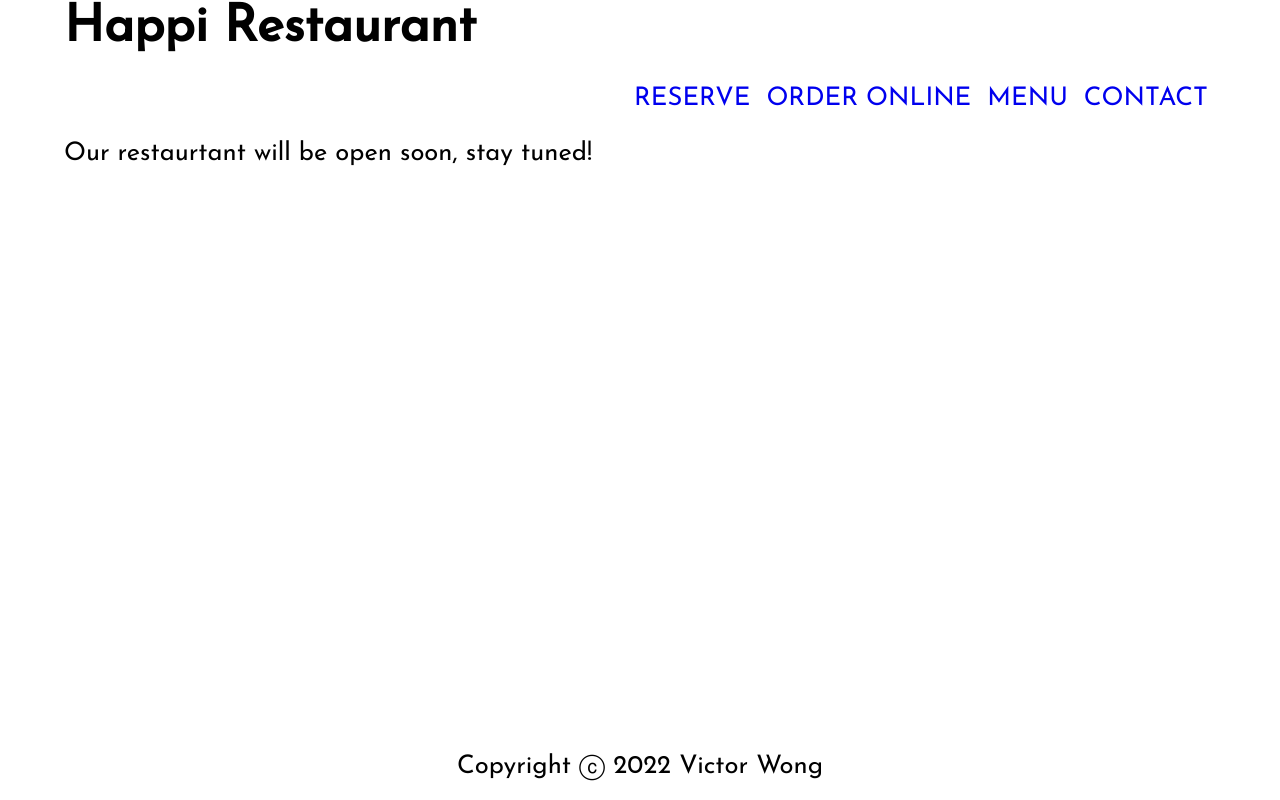
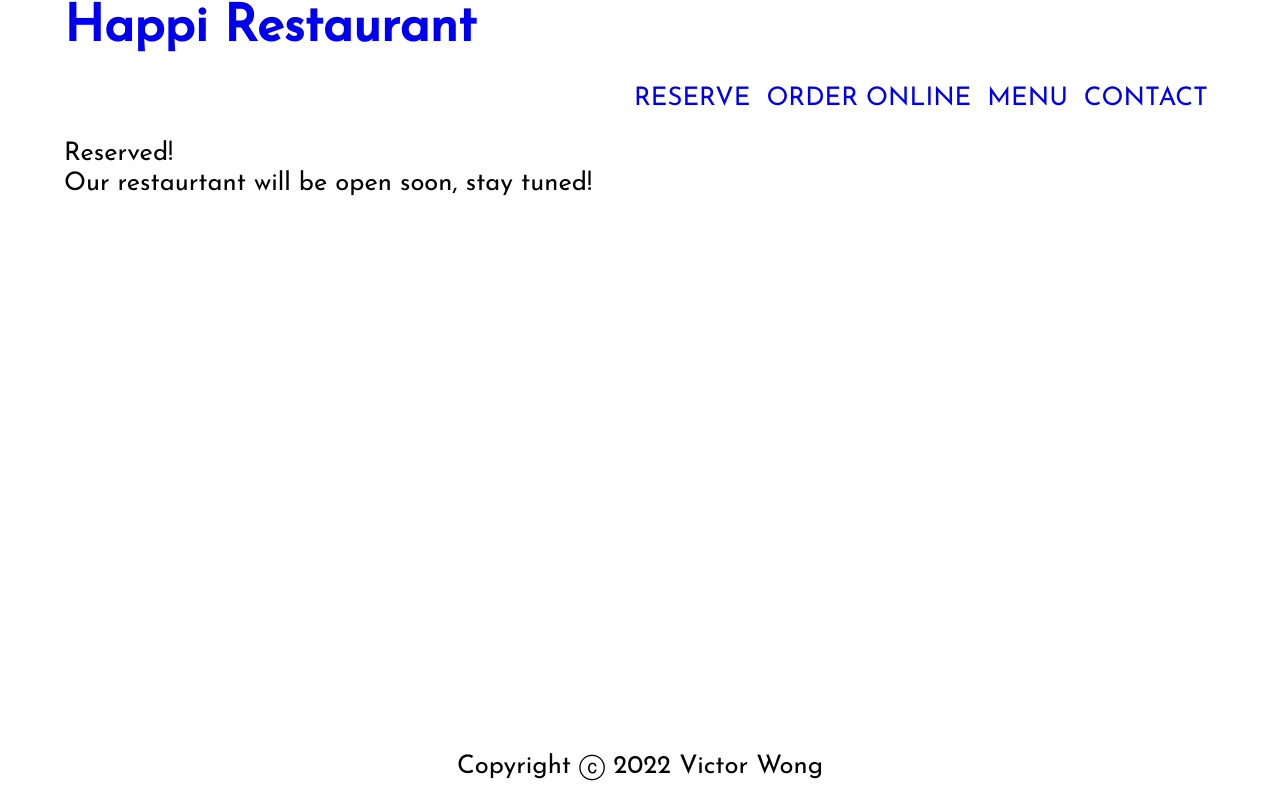
Before and after one commit to VictorKwong/happi-restaurant, a React (Create React App) app: page /reserve in a window 1280 px wide. Built offline with nearby package versions, Linux system fonts and the light colour scheme.

Commit message:
add react route

```diff
--- a/src/App.js
+++ b/src/App.js
@@ -2,6 +2,11 @@ import React, {Component} from 'react';
 import Header from './components/Header';
 import Main from './components/Main';
 import Footer from './components/Footer';
+import Reserve from './components/Reserve';
+import Order_online from './components/Order_online';
+import Menu from './components/Menu';
+import Contact from './components/Contact';
+
 
 class App extends Component{
   render(){
--- /dev/null
+++ b/src/components/Contact.js
@@ -0,0 +1,13 @@
+import React, { Component } from 'react';
+
+class Contact extends Component{
+    render(){
+        return(
+            <div>
+                <p>Contact Location</p>
+            </div>
+        );
+    }
+}
+
+export default Contact;
--- a/src/components/Header.js
+++ b/src/components/Header.js
@@ -1,20 +1,38 @@
 import React, { Component } from 'react';
+import {BrowserRouter as Router, Link, Route, Routes} from 'react-router-dom';
+import Main from './Main';
+import Reserve from './Reserve';
+import Order_online from './Order_online';
+import Menu from './Menu';
+import Contact from './Contact';
 
 class Header extends Component{
     render(){
         return(
-            <header>
-                <h1>Happi Restaurant</h1>
+            <Router>
+                <header>
+                    <h1><Link to="/">Happi Restaurant</Link></h1>
+                </header>
                 <div>
-                    <ul className="headerList">
-                        <li><a href='#'>RESERVE</a></li>
-                        <li><a href='#'>ORDER ONLINE</a></li>
-                        <li><a href='#'>MENU</a></li>
-                        <li><a href='#'>CONTACT</a></li>
-                    </ul>
+                    <nav>
+                        <ul className="headerList">
+                            <li><Link to="/reserve">RESERVE</Link></li>
+                            <li><Link to="/order_online">ORDER ONLINE</Link></li>
+                            <li><Link to="/menu">MENU</Link></li>
+                            <li><Link to="/contact">CONTACT</Link></li>
+                        </ul>
+                    </nav>
                 </div>
+                <Routes>
+                    <Route path="/" element={<Main />} />
+                    <Route path="/reserve" element={<Reserve />} />
+                    <Route path="/order_online" element={<Order_online />} />
+                    <Route path="/menu" element={<Menu />} />
+                    <Route path="/contact" element={<Contact />} />
+                    <Route path="/" element={<Main />} />
+                </Routes>
+            </Router>
 
-            </header>
         )
     }
 }
--- /dev/null
+++ b/src/components/Menu.js
@@ -0,0 +1,13 @@
+import React, { Component } from 'react';
+
+class Menu extends Component{
+    render(){
+        return(
+            <div>
+                <p>Menu Food~</p>
+            </div>
+        );
+    }
+}
+
+export default Menu;
--- /dev/null
+++ b/src/components/Order_online.js
@@ -0,0 +1,13 @@
+import React, { Component } from 'react';
+
+class order_online extends Component{
+    render(){
+        return(
+            <div>
+                <p>Order something!</p>
+            </div>
+        );
+    }
+}
+
+export default order_online;
--- /dev/null
+++ b/src/components/Reserve.js
@@ -0,0 +1,13 @@
+import React, { Component } from 'react';
+
+class Reserve extends Component{
+    render(){
+        return(
+            <div>
+                <p>Reserved!</p>
+            </div>
+        );
+    }
+}
+
+export default Reserve;
```
Also changed, not shown: package.json (+5 -4 lines), 1 other file (tests, documents, lock files or other folders).
